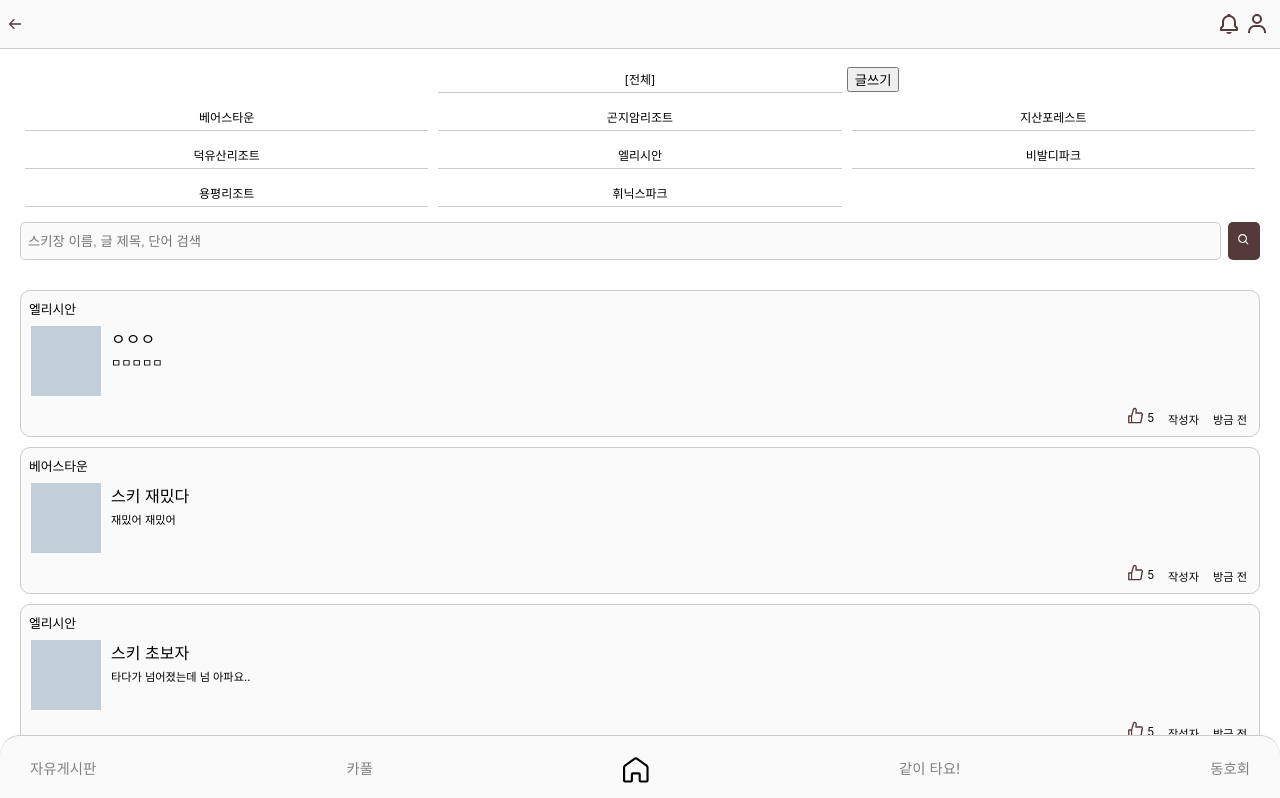
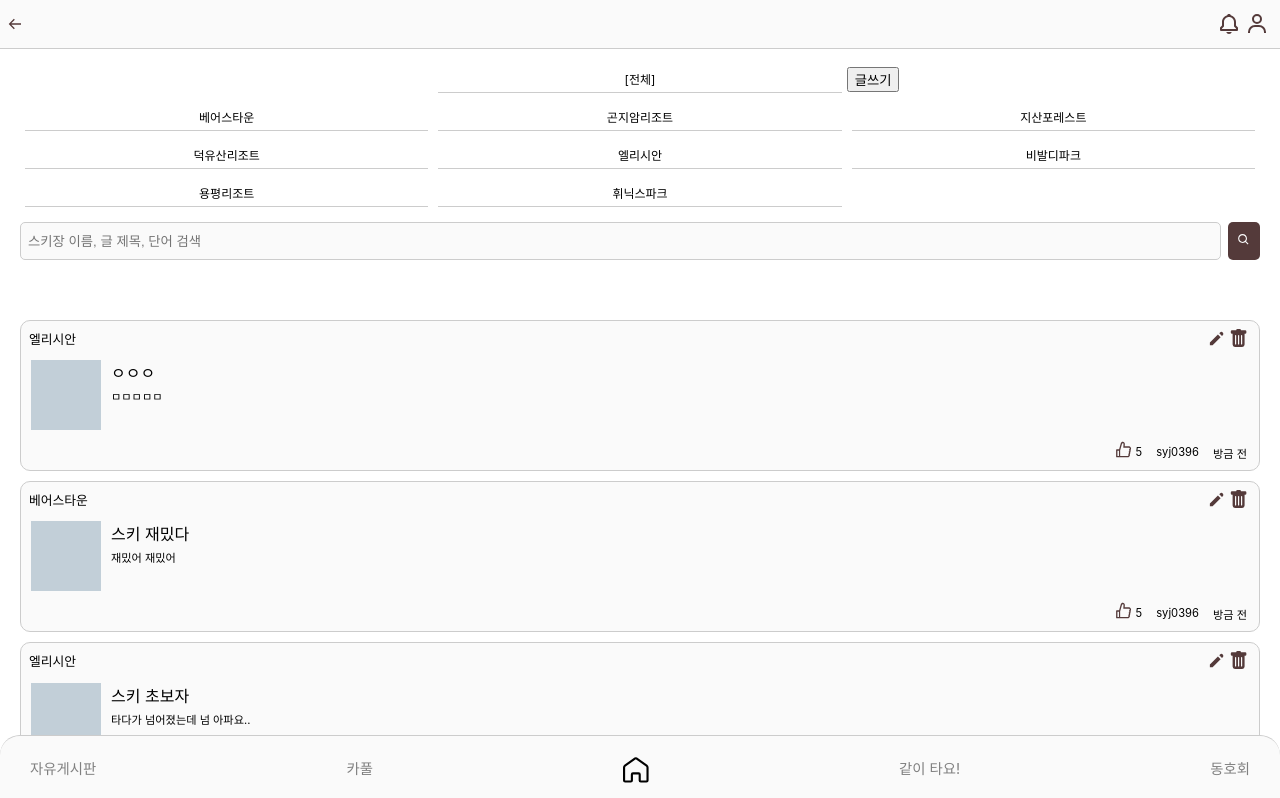
Before and after one commit to syj0396/ski-app-front, a React (Create React App) app: page /board in a window 1280 px wide. Shown: the top 798 px of the page. Built offline with nearby package versions, Linux system fonts and the light colour scheme; data requests are answered from the project's data file.

Commit message:
자유게시판 스키장 필터링 기능 추가

```diff
--- a/package.json
+++ b/package.json
@@ -10,6 +10,8 @@
     "@testing-library/user-event": "^13.5.0",
     "axios": "^1.1.3",
     "bootstrap": "^5.2.2",
+    "cors": "^2.8.5",
+    "http-proxy-middleware": "^2.0.6",
     "react": "^18.2.0",
     "react-bootstrap": "^2.5.0",
     "react-dom": "^18.2.0",
--- a/src/App.js
+++ b/src/App.js
@@ -15,6 +15,8 @@ import { ClubRegister } from './components/Club/ClubRegister';
 
 function App() {
   const dispatch = useDispatch();
+  //const cors = require('cors');
+  //App.use(cors())
 
   useEffect(() => {
     dispatch(loadResorts());
--- /dev/null
+++ b/src/action/test.js
@@ -0,0 +1,14 @@
+import axios from 'axios';
+import { testActions } from '../slice/test';
+
+export const loginAction = (user) => {
+    return function (dispatch) {
+        axios
+            .post("http://localhost:8080/login", user)
+            .then((resp) => {
+                console.log(resp);
+                //dispatch(testActions.setCredentials(resp.data));
+            })
+            .catch(error => console.log(error));
+    }
+}
--- a/src/components/Board/BoardListForm.js
+++ b/src/components/Board/BoardListForm.js
@@ -4,9 +4,14 @@ import { Link } from 'react-router-dom'
 import styled from 'styled-components'
 import { BiSearch } from 'react-icons/bi'
 
-function BoardListForm() {
+function BoardListForm(props) {
     const resorts = useSelector(state => state.resort.resorts);
     const [input, setInput] = useState('');
+
+    const changeParent = e => {
+        console.log(e.target.innerText);
+        props.change(e.target.innerText);
+    }
 
     const handleChange = e => {
         setInput(e.target.value);
@@ -26,9 +31,9 @@ function BoardListForm() {
     return (
         <Wrapper>
             <ResortBtn>
-                <div></div><Resort>[전체]</Resort><Link to="/board/write"><Button>글쓰기</Button></Link>
+                <div></div><Resort onClick={changeParent}>[전체]</Resort><Link to="/board/write"><Button>글쓰기</Button></Link>
                 {resorts.map(resort => (
-                    <Resort key={resort.id}>{resort.name}</Resort>
+                    <Resort key={resort.id} onClick={changeParent}>{resort.name}</Resort>
                 ))}
             </ResortBtn>
             <Form onSubmit={handleSubmit}>
--- a/src/components/Board/BoardListItem.js
+++ b/src/components/Board/BoardListItem.js
@@ -6,7 +6,8 @@ import { BsTrashFill, BsFilePost } from 'react-icons/bs'
 import { AiOutlineLike } from 'react-icons/ai'
 
 function BoardListItem(props) {
-    const isAuth = useSelector(state => state.auth.isAuthenticated);
+    const token = useSelector(state => state.auth.token);
+    const user = useSelector(state => state.auth.user);
     const dispatch = useDispatch();
 
     const [timePass, setTimePass] = useState("");
@@ -40,8 +41,8 @@ function BoardListItem(props) {
             <Top>
                 <SkiName>{props.resortName}</SkiName>
                 <div>
-                    {isAuth && <HiPencil className="boardPost-icon"/>}
-                    {isAuth && <BsTrashFill className="boardPost-icon"/>}
+                    {token && <HiPencil className="boardPost-icon"/>}
+                    {token && <BsTrashFill className="boardPost-icon"/>}
                 </div>
             </Top>
             <Content>
@@ -56,7 +57,7 @@ function BoardListItem(props) {
                 <Real>
                     <AiOutlineLike className="boardPost-likeIcon"/>
                     <LikeCnt>5</LikeCnt>
-                    <div className="boardPost-bottomText">작성자</div>
+                    <div className="boardPost-bottomText">{user}</div>
                     <div className="boardPost-bottomText">{timePass}</div>
                 </Real>
             </Bottom>
--- a/src/features/auth/Login.js
+++ b/src/features/auth/Login.js
@@ -4,6 +4,7 @@ import { useNavigate } from 'react-router-dom'
 import { useDispatch } from 'react-redux'
 import { setCredentials } from './authSlice'
 import { useLoginMutation } from './authApiSlice'
+import { loginAction } from '../../action/test'
 
 export function Login() {
     const userRef = useRef();
@@ -27,12 +28,14 @@ export function Login() {
     const handleSubmit = async (e) => {
         e.preventDefault();
         try {
-            const userData = await login({ user, pw}).unwrap();
-            console.log(userData);
-            dispatch(setCredentials({ ...userData, user }))
-            setUser('')
-            setPw('')
-            navigate('/')
+            // const userData = await login({ user, pw}).unwrap();
+            // console.log(userData);
+            // dispatch(setCredentials({ ...userData, user }))
+            // setUser('')
+            // setPw('')
+            // navigate('/')
+            const userData = {user, pw};
+            dispatch(loginAction(userData));
         } catch (err) {
             if (!err?.originalStatus) {
                 setErrMsg('No Server Response');
--- a/src/features/auth/authSlice.js
+++ b/src/features/auth/authSlice.js
@@ -3,7 +3,7 @@ import { createSlice } from '@reduxjs/toolkit'
 const authSlice = createSlice({
     name: 'auth',
     //initialState: { user: null, token: null },
-    initialState: { user: "syj", token: "Bearer eyejsil"},
+    initialState: { user: "syj0396", token: "eyejsil"},
     reducers: {
         setCredentials: (state, action) => {
             const { user, accessToken } = action.payload;
--- a/src/pages/Board.js
+++ b/src/pages/Board.js
@@ -8,16 +8,31 @@ import BoardListItem from '../components/Board/BoardListItem';
 export function Board() {
     const dispatch = useDispatch();
     const posts = useSelector(state => state.board.posts);
+    const [selectedResort, setSelectedResort] = useState("[전체]");
+    const [filteredResorts, setFilteredResorts] = useState(posts);
+
+    const changeSelection = (resort) => {
+        setSelectedResort(resort);
+    }
 
     useEffect(() => {
         dispatch(loadPosts());
     }, [dispatch]);
 
+    useEffect(() => {
+        if (selectedResort === "[전체]") setFilteredResorts(posts);
+        else {
+            let filteredResort = posts.filter(post => post.resortName === selectedResort);
+            setFilteredResorts(filteredResort);
+        }
+
+    }, [selectedResort, posts])
+
     return(
         <BoardContainer>
-            <BoardListForm />
+            <BoardListForm change={changeSelection} />
             <POSTS>
-            {posts && posts.slice(0).reverse().map((post) => (
+            {filteredResorts && filteredResorts.slice(0).reverse().map((post) => (
                 <BoardListItem key={post.id} {...post} />
             ))
             }
@@ -27,9 +42,10 @@ export function Board() {
 }
 
 const BoardContainer = styled.div`
+background-color: white;
     color: black;
-    margin-top: 20px;
+    padding-top: 20px;
 `
 const POSTS = styled.div`
-    margin-top: 260px;
+    padding-top: 260px;
 `
--- /dev/null
+++ b/src/slice/test.js
@@ -0,0 +1,25 @@
+import { createSlice } from '@reduxjs/toolkit';
+
+const initialState = {
+    user: null,
+    token: null,
+}
+const testSlice = createSlice({
+    name: 'test',
+    initialState,
+    reducers: {
+        setCredentials: (state, action) => {
+            const { user, accessToken } = action.payload;
+            state.user = user;
+            state.token = accessToken;
+        },
+        logOut: (state, action) => {
+            state.user = null;
+            state.token = null;
+        }
+    }
+});
+
+export const testActions = testSlice.actions;
+
+export default testSlice;
```
Also changed, not shown: src/setProxy.js (added, +17 -0 lines), 1 other file (tests, documents, lock files or other folders).
